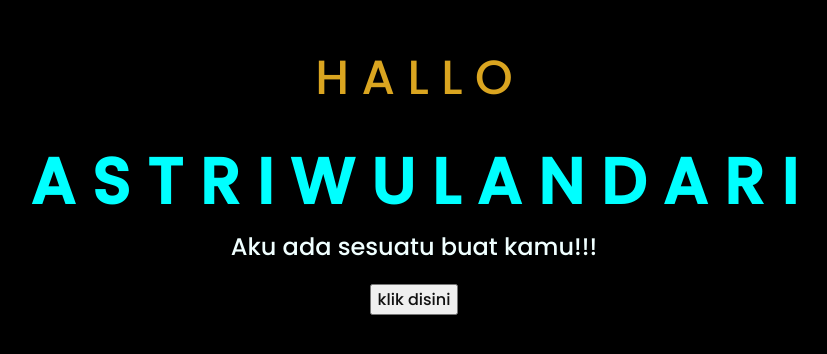
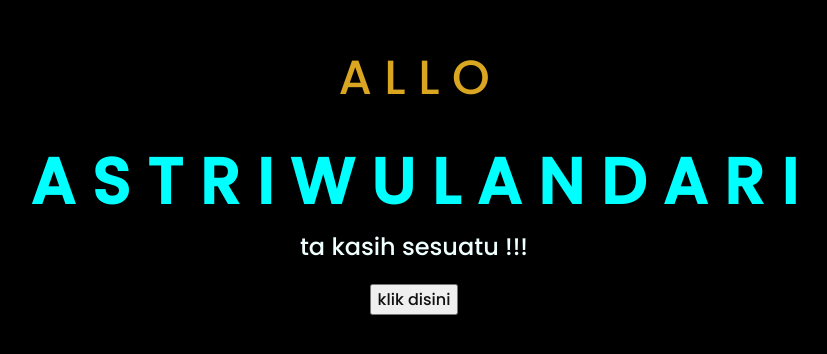
Before and after one commit to Hkm12/flowers, a plain HTML site: page index.html in a window 1280 px wide. Shown: the part 230-584 px from the top of the page, without its empty margins (234-1061 px from the left). Drawn offline with Linux system fonts and the light colour scheme.

Commit message:
index.html

```diff
--- a/index.html
+++ b/index.html
@@ -10,7 +10,7 @@
 </head>
 <body>
     <div class="description1">
-        <span>H A L L O</span>
+        <span>A L L O</span>
     </div>
     <div class="greetings">
     <!-- silahkan menambah kata sesuai keinginan dengan <span>text...</span -->
@@ -30,7 +30,7 @@
         <span>I</span>
     </div>
     <div class="description">
-        <span>Aku ada sesuatu buat kamu!!!</span>
+        <span>ta kasih sesuatu !!!</span>
     </div>
     <div class="button">
         <button>
```
